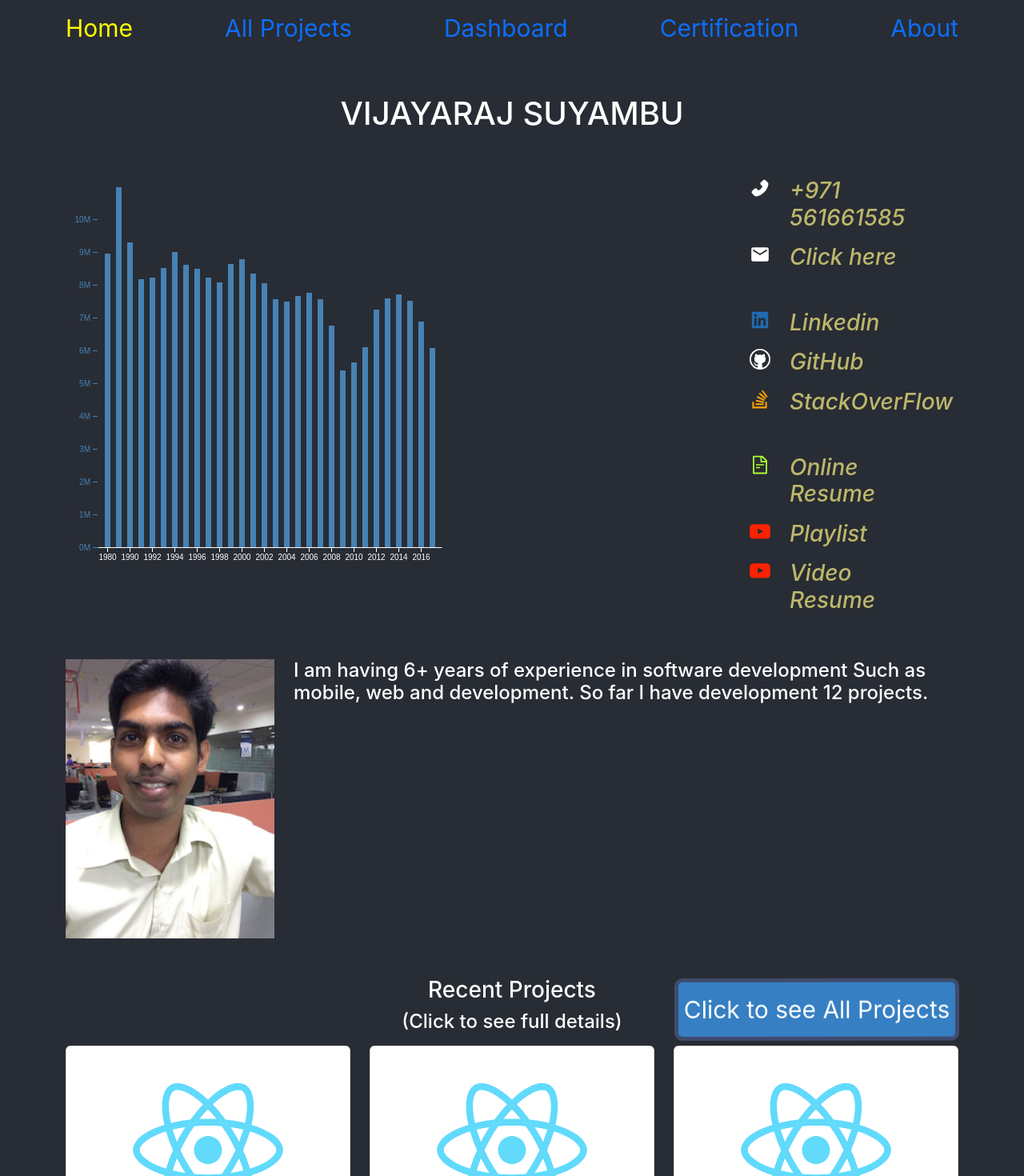
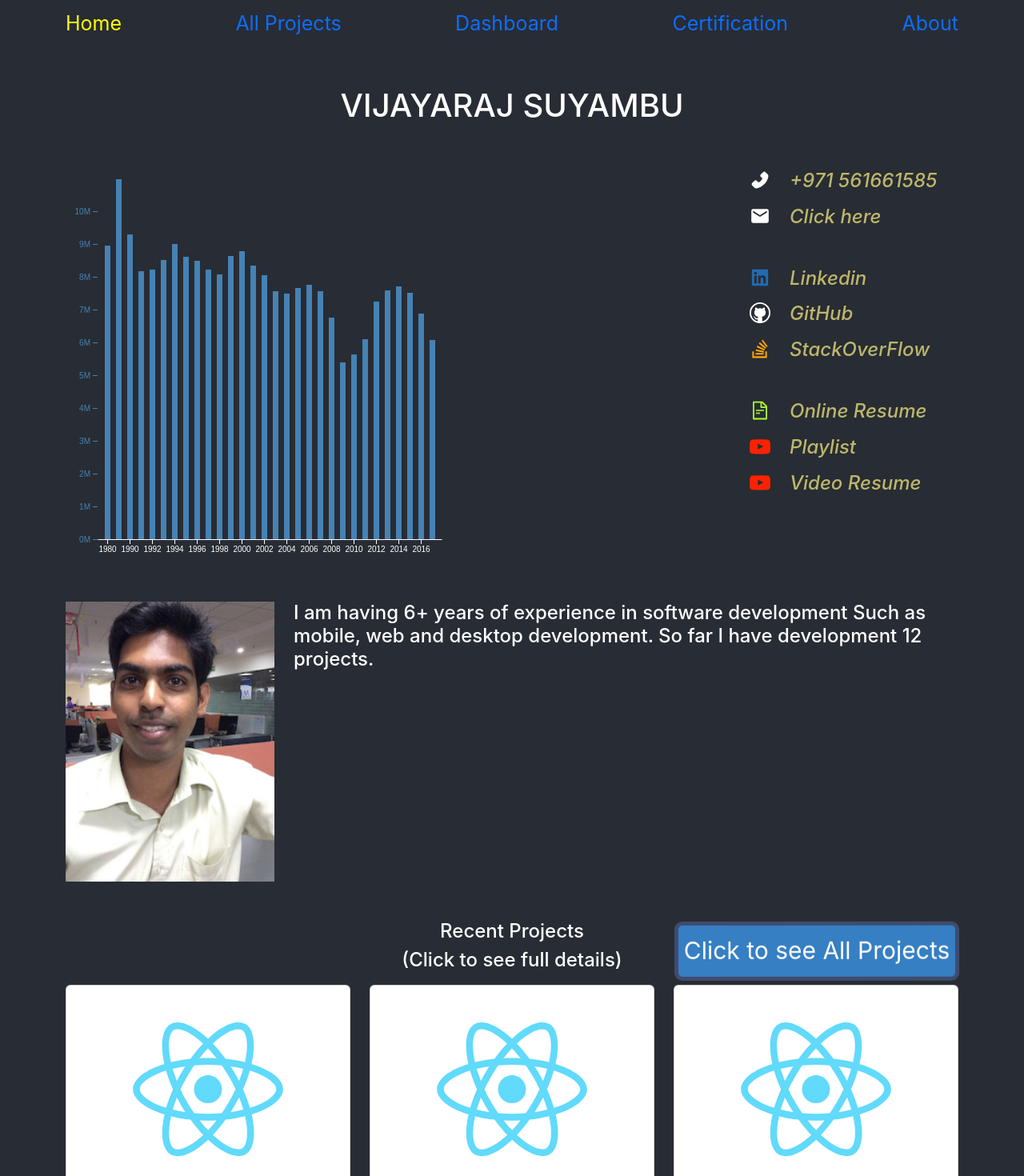
Before and after one commit to VIJAYARAJSVR/Portfolio1, a React (Create React App) app: page /Portfolio/Home in a window 1280 px wide. Shown: the top 1470 px of the page at 80% size. Built offline with nearby package versions, Linux system fonts and the light colour scheme.

Commit message:
change tag h3 to h4 in home page.

```diff
--- a/src/components/header.tsx
+++ b/src/components/header.tsx
@@ -6,7 +6,7 @@ const AppHeader = () => {
     return (
         // <header className="App-header">
         <header className="container-sm container-md container-lg container-xl container-xxl">
-            <nav className="navbar" style={{height: '70px', fontSize: "30px"}}>
+            <nav className="navbar" style={{height: '60px', fontSize: "25px"}}>
                 {/*<Link to={}> </Link>*/}
                 {/*<NavLink to="/Home" className={({ isActive }) => (isActive ? 'active' : 'inactive')}> Home </NavLink>*/}
                 <NavLink to="Portfolio" className={getClass}> Home </NavLink>
--- a/src/components/home.tsx
+++ b/src/components/home.tsx
@@ -18,38 +18,7 @@ import {NavLink} from "react-router-dom";
 
 const Home = () => {
     // const LinkedinStyle = { color: "blue", fontSize: "1.5em" }
-    const data = [
-        {year: 1980, efficiency: 24.3, sales: 8949000},
-        {year: 1985, efficiency: 27.6, sales: 10979000},
-        {year: 1990, efficiency: 28, sales: 9303000},
-        {year: 1991, efficiency: 28.4, sales: 8185000},
-        {year: 1992, efficiency: 27.9, sales: 8213000},
-        {year: 1993, efficiency: 28.4, sales: 8518000},
-        {year: 1994, efficiency: 28.3, sales: 8991000},
-        {year: 1995, efficiency: 28.6, sales: 8620000},
-        {year: 1996, efficiency: 28.5, sales: 8479000},
-        {year: 1997, efficiency: 28.7, sales: 8217000},
-        {year: 1998, efficiency: 28.8, sales: 8085000},
-        {year: 1999, efficiency: 28.3, sales: 8638000},
-        {year: 2000, efficiency: 28.5, sales: 8778000},
-        {year: 2001, efficiency: 28.8, sales: 8352000},
-        {year: 2002, efficiency: 29, sales: 8042000},
-        {year: 2003, efficiency: 29.5, sales: 7556000},
-        {year: 2004, efficiency: 29.5, sales: 7483000},
-        {year: 2005, efficiency: 30.3, sales: 7660000},
-        {year: 2006, efficiency: 30.1, sales: 7762000},
-        {year: 2007, efficiency: 31.2, sales: 7562000},
-        {year: 2008, efficiency: 31.5, sales: 6769000},
-        {year: 2009, efficiency: 32.9, sales: 5402000},
-        {year: 2010, efficiency: 33.9, sales: 5636000},
-        {year: 2011, efficiency: 33.1, sales: 6093000},
-        {year: 2012, efficiency: 35.3, sales: 7245000},
-        {year: 2013, efficiency: 36.4, sales: 7586000},
-        {year: 2014, efficiency: 36.5, sales: 7708000},
-        {year: 2015, efficiency: 37.2, sales: 7517000},
-        {year: 2016, efficiency: 37.7, sales: 6873000},
-        {year: 2017, efficiency: 39.4, sales: 6081000},
-    ]
+
 
     // @ts-ignore
     return (
@@ -112,54 +81,72 @@ const ContactDetails = () => {
             <div className="w-25">
 
 
-                <div className="row  row-cols-2 mt-2"><AiFillPhone className="w-auto"/><h3
+                <div className="row  row-cols-2 mt-2"><AiFillPhone className="w-auto"/><h4
+
                     className="fst-italic text-start w-75 ContactDetailsLink">+971
-                    561661585</h3></div>
+                    561661585</h4
+                ></div>
                 <div className="row  row-cols-2 mt-2"><MdEmail className="w-auto "/><a
                     className="fst-italic text-start w-75 ContactDetailsLink"
                     href="mailto:Vijayfullstackdeveloper@gmail.com"
-                    target="_blank"><h3>Click here</h3></a></div>
+                    target="_blank"><h4
+                >Click here</h4
+                ></a></div>
                 <div className="row  row-cols-2 mt-2">
                     <div className="w-auto "/>
                     <div
                         className="fst-italic text-start w-75 "
-                    ><h3></h3></div>
+                    ><h4
+                    ></h4
+                    ></div>
                 </div>
                 <div className="row  row-cols-2 mt-2">
                     <div className="w-auto "/>
                     <div
                         className="fst-italic text-start w-75 "
-                    ><h3></h3></div>
+                    ><h4
+                    ></h4
+                    ></div>
                 </div>
 
                 <div className="row  row-cols-2 mt-2"><AiFillLinkedin style={{color: '#206cb2'}} className="w-auto"/><a
                     className=" fst-italic text-start w-75 ContactDetailsLink"
                     href="https://www.linkedin.com/in/vijay-fullstack"
-                    target="_blank"><h3>Linkedin</h3></a>
+                    target="_blank"><h4
+                >Linkedin</h4
+                ></a>
                 </div>
                 <div className="row  row-cols-2 mt-2"><VscGithub style={{color: 'white'}} className="w-auto"/><a
                     className=" fst-italic text-start w-75 ContactDetailsLink"
                     href="https://github.com/VIJAYARAJSVR"
-                    target="_blank"><h3>GitHub</h3></a>
+                    target="_blank"><h4
+                >GitHub</h4
+                ></a>
                 </div>
                 <div className="row  row-cols-2 mt-2"><FaStackOverflow style={{color: 'orange'}} className="w-auto"/><a
                     className=" fst-italic text-start w-75 ContactDetailsLink"
                     href="https://stackoverflow.com/users/11745220/vijayaraj-suyambu/"
-                    target="_blank"><h3>StackOverFlow</h3></a>
+                    target="_blank"><h4
+                >StackOverFlow</h4
+                ></a>
                 </div>
 
                 <div className="row  row-cols-2 mt-2">
                     <div className="w-auto "/>
                     <div
                         className="fst-italic text-start w-75 "
-                    ><h3></h3></div>
+                    ><h4
+                    ></h4
+                    ></div>
                 </div>
 
                 <div className="row  row-cols-2 mt-2">
                     <div className="w-auto "/>
                     <div
                         className="fst-italic text-start w-75 "
-                    ><h3></h3></div>
+                    ><h4
+                    ></h4
+                    ></div>
                 </div>
 
                 <div className="row  row-cols-2 mt-2"><AiOutlineFileText style={{color: 'greenyellow'}}
@@ -167,16 +154,22 @@ const ContactDetails = () => {
                     className="fst-italic text-start w-75 ContactDetailsLink"
                     href="https://www.resumonk.com/fullstack"
                     target="_blank">
-                    <h3>Online Resume</h3></a></div>
+                    <h4
+                    >Online Resume</h4
+                    ></a></div>
                 <div className="row  row-cols-2 mt-2"><GrYoutube style={{color: '#fb2201'}} className="w-auto"/><a
                     className="fst-italic text-start w-75 ContactDetailsLink"
                     href="https://www.youtube.com/@vijayarajfullstack/playlists"
-                    target="_blank"><h3>Playlist</h3></a>
+                    target="_blank"><h4
+                >Playlist</h4
+                ></a>
                 </div>
                 <div className="row  row-cols-2 mt-2"><GrYoutube style={{color: '#fb2201'}} className="w-auto"/><a
                     className="fst-italic text-start w-75 ContactDetailsLink"
                     href="https://www.youtube.com/@vijayarajfullstack"
-                    target="_blank"><h3>Video Resume</h3></a>
+                    target="_blank"><h4
+                >Video Resume</h4
+                ></a>
                 </div>
             </div>
         </div>
@@ -189,7 +182,7 @@ const Description = () => {
         <div className="row row-cols-2 ">
             <img className="w-25 h-50" src={mypicture} height="350px" alt="logo"/>
             <h4 className="text-start w-75 ">I am having 6+ years of experience in software development Such as mobile,
-                web and development. So far I have development 12 projects.
+                web and desktop development. So far I have development 12 projects.
             </h4>
         </div>
     )
@@ -200,11 +193,15 @@ const RecentProjectList = () => {
     // const sStyle = {fontSize: '30px',backgroundColor:'#367FC3', borderRadius:'10px',borderColor:'#3f4c6e',  color:'white'};
     return (
         <>
-            {/*<h3 className="mt-5">Recent Projects <span className="ms-2" style={{ fontSize:'20px' }}>(Click to see full details)</span> </h3>*/}
+            {/*<h4
+             className="mt-5">Recent Projects <span className="ms-2" style={{ fontSize:'20px' }}>(Click to see full details)</span> </h4
+             >*/}
             <div className="row row-cols-3 mt-5">
                 <div/>
                 <div>
-                    <h3>Recent Projects </h3><h4>(Click to see full details)</h4>
+                    <h4
+                    >Recent Projects </h4
+                    ><h4>(Click to see full details)</h4>
                 </div>
                 <div><NavLink to="/Portfolio/AllProjects">
                     <button className="w-100 h-100 anim btnSeeAll">Click to see All Projects</button>
```
